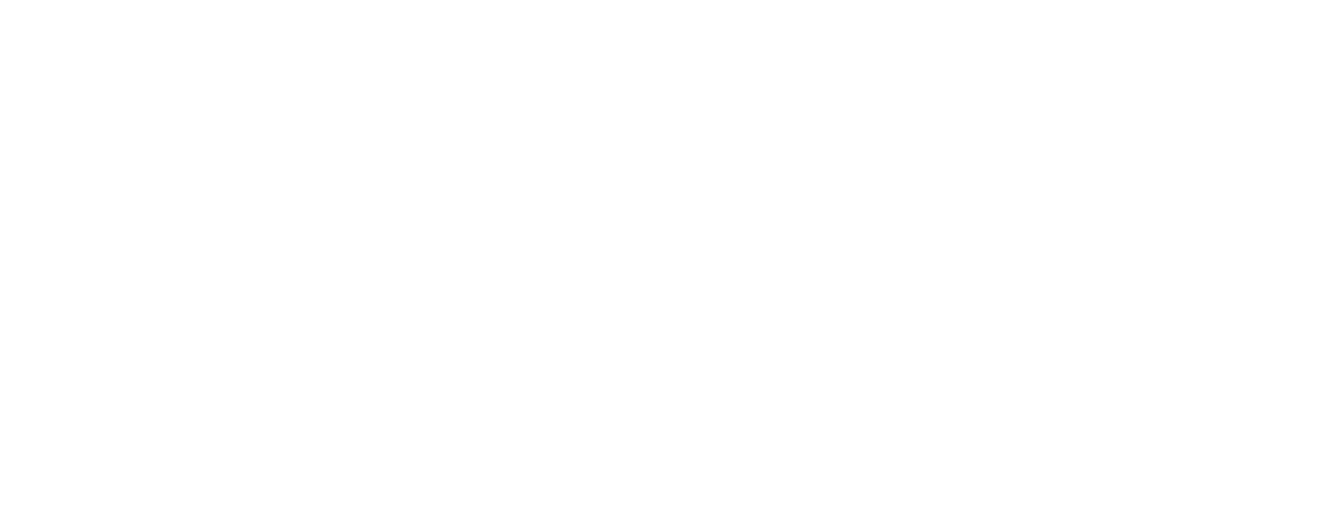
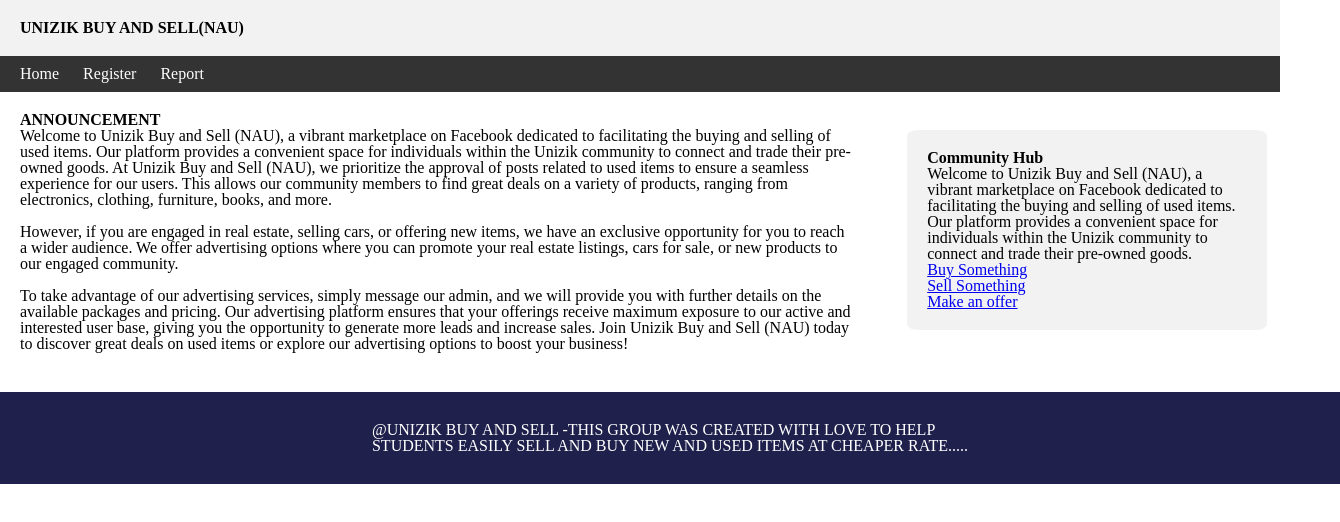
Before and after one commit to arinzeatusiuba/Lesson_three_Task_2_Arinze-Atusiuba, a website: page index.html in a window 1280 px wide. Shown: the whole page, 1340 px wide, since content can reach past the window. Drawn offline with Linux system fonts and the light colour scheme; files that its build step writes are made by us from their sources.

Commit message:
: Created a web page layout

```diff
--- a/css/style.css
+++ b/css/style.css
@@ -51,3 +51,121 @@
 
 
 /* Write your css below here */
+
+
+
+
+body {
+	margin: 0;
+	padding: 0;
+  }
+
+  header {
+	background-color: #f2f2f2;
+	padding: 20px;
+  }
+
+  nav {
+	background-color: #333;
+	padding: 10px;
+  }
+
+  nav ul {
+	list-style-type: none;
+	margin: 0;
+	padding: 0;
+  }
+
+  nav ul li {
+	display: inline;
+  }
+
+  nav ul li a {
+	color: white;
+	padding: 10px;
+	text-decoration: none;
+  }
+
+  main {
+	display: flex;
+	justify-content: space-between;
+	align-items: flex-start;
+  }
+
+  section {
+	width: 65%;
+	padding: 20px;
+  }
+
+  aside {
+	width: 25%;
+	padding: 20px;
+	background-color: #f2f2f2;
+	border-radius: 3%;
+   margin-top: 3%;
+   margin-right: 1%;
+
+
+  }
+
+  footer {
+	  /* position: fixed; */
+	  bottom: 0;
+	  height: 1%;
+	  width: 100%;
+	  margin-top: 20px;
+	  padding: 30px;
+	  display: flex;
+	  flex-direction: column;
+	  justify-content: center;
+	  align-items: center;
+	  background-color: #1f204c;
+	  color: white
+  }
+
+  /* My Responsiveness */
+  /* Desktop Screen: Media Query Size: 992px and above */
+  @media (min-width: 992px) {
+	aside {
+	  width: 25%;
+	}
+
+	section {
+	  width: 65%;
+	}
+  }
+
+  /* Tablet Screen: Media Query Size: 768px to 991px */
+  @media (min-width: 768px) and (max-width: 991px) {
+	main {
+	  flex-direction: column;
+	}
+
+	section {
+	  display: flex;
+	  flex-direction: column;
+	  max-height: 80%;
+	  height: 80%;
+	  margin-bottom: 6vh;
+	}
+
+	aside {
+	  width: 100vh;
+	  height: 30%;
+
+	}
+  }
+
+  /* Mobile Screen: Media Query Size: 0px to 767px */
+  @media (max-width: 767px)
+  {
+	main {
+	  flex-direction: column;
+	}
+
+	aside {
+	  width: 70%;
+	  height: 30%;
+	}
+
+  }
--- a/index.html
+++ b/index.html
@@ -0,0 +1,55 @@
+<!DOCTYPE html>
+<html lang="en">
+<head>
+    <meta charset="UTF-8">
+    <meta http-equiv="X-UA-Compatible" content="IE=edge">
+    <meta name="viewport" content="width=device-width, initial-scale=1.0">
+    <title>My Web Page</title>
+    <link rel="stylesheet" href="./style.css">
+</head>
+<body>
+  <header>
+    <h1>UNIZIK BUY AND SELL(NAU)</h1>
+  </header>
+
+  <nav>
+    <ul>
+      <li><a href="#">Home</a></li>
+      <li><a href="#">Register</a></li>
+      <li><a href="#">Report</a></li>
+    </ul>
+  </nav>
+
+  <main>
+    <section>
+      <h2>ANNOUNCEMENT</h2>
+      <p>Welcome to Unizik Buy and Sell (NAU), a vibrant marketplace on Facebook dedicated to facilitating the buying and selling of used items. Our platform provides a convenient space for individuals within the Unizik community to connect and trade their pre-owned goods.
+
+        At Unizik Buy and Sell (NAU), we prioritize the approval of posts related to used items to ensure a seamless experience for our users. This allows our community members to find great deals on a variety of products, ranging from electronics, clothing, furniture, books, and more. <br> <br>
+
+        However, if you are engaged in real estate, selling cars, or offering new items, we have an exclusive opportunity for you to reach a wider audience. We offer advertising options where you can promote your real estate listings, cars for sale, or new products to our engaged community. <br><br>
+
+        To take advantage of our advertising services, simply message our admin, and we will provide you with further details on the available packages and pricing. Our advertising platform ensures that your offerings receive maximum exposure to our active and interested user base, giving you the opportunity to generate more leads and increase sales.
+
+        Join Unizik Buy and Sell (NAU) today to discover great deals on used items or explore our advertising options to boost your business!</p>
+    </section>
+
+    <aside>
+      <h3>Community Hub</h3>
+      <p>
+        Welcome to Unizik Buy and Sell (NAU), a vibrant marketplace on Facebook dedicated to facilitating the buying and selling of used items. Our platform provides a convenient space for individuals within the Unizik community to connect and trade their pre-owned goods.</p>
+      <ul>
+        <li><a href="#"> Buy Something</a></li>
+
+        <li><a href="#">Sell Something</a></li>
+
+        <li><a href="#">Make an offer</a></li>
+      </ul>
+    </aside>
+  </main>
+  <footer>
+    <p>
+      @UNIZIK BUY AND SELL -THIS GROUP WAS CREATED WITH LOVE TO HELP <br> STUDENTS EASILY SELL AND BUY NEW AND USED ITEMS AT CHEAPER RATE.....</p>
+  </footer>
+</body>
+</html>
```
